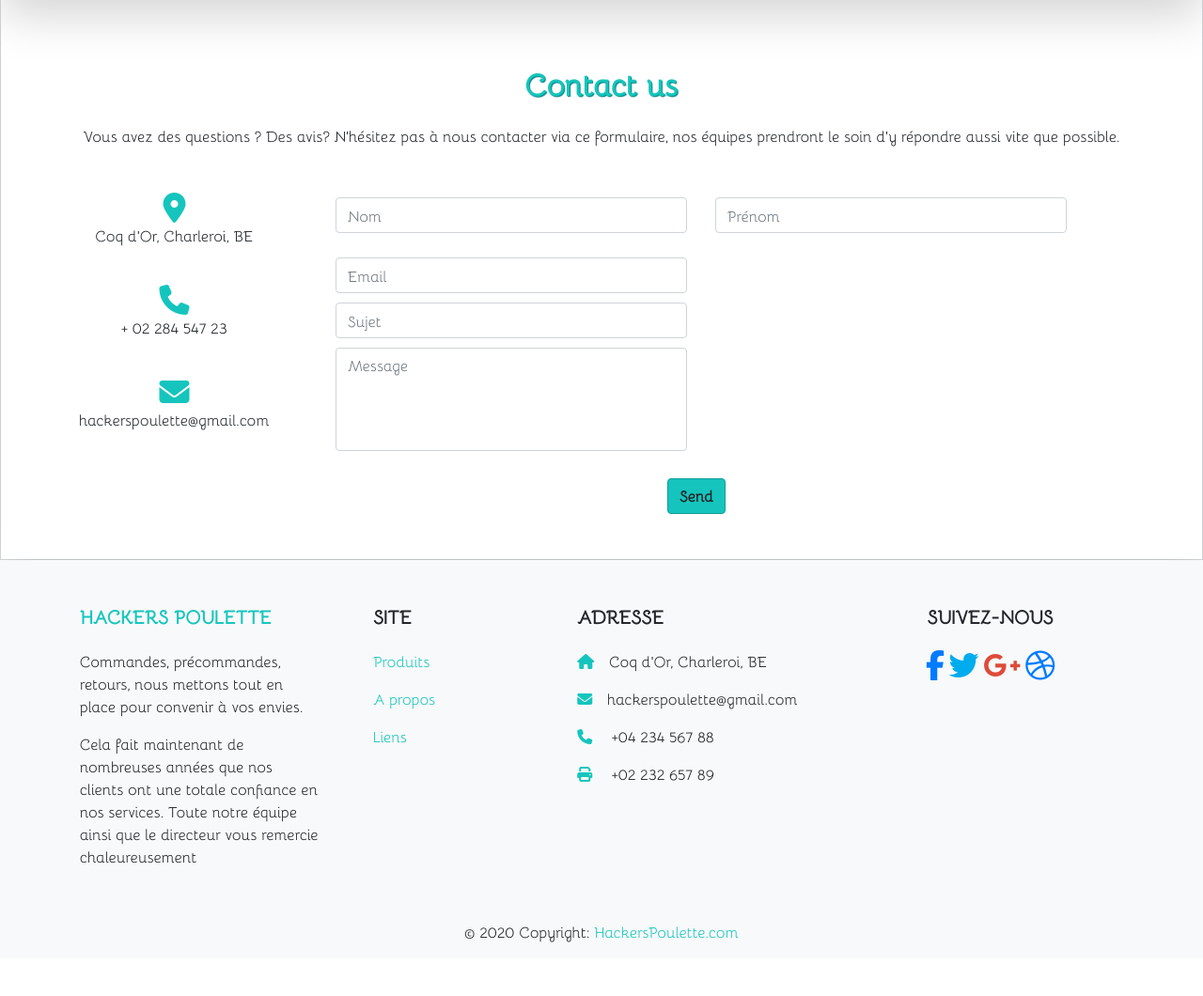
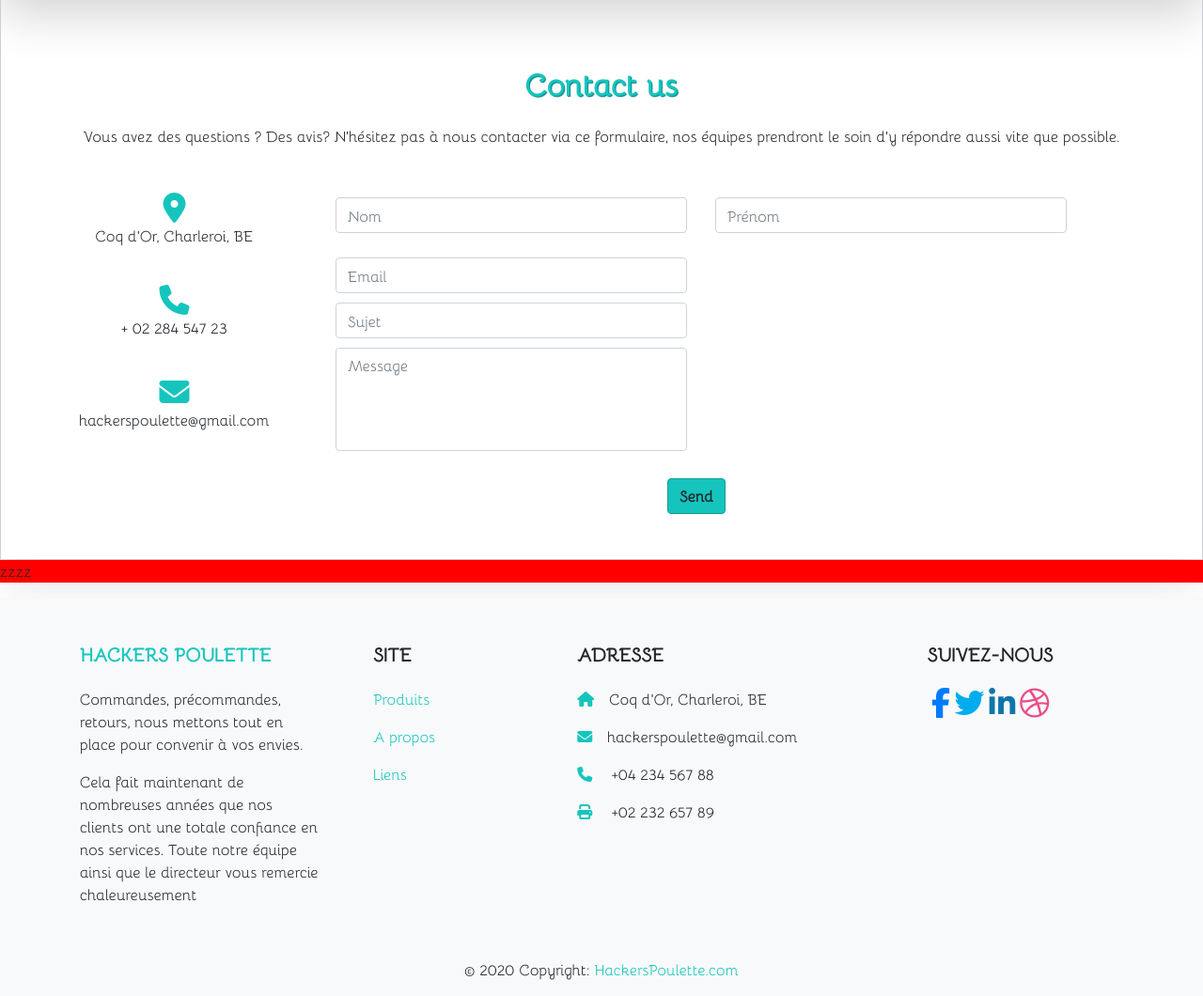
Before and after one commit to j-pard/projet-formulaire, a PHP site: page / in a window 1280 px wide. Shown: the part 2817-3877 px from the top of the page at 94% size. Before the commit the page ends 3820 px from the top, so only its background shows below. Run offline with PHP 8.4, Linux system fonts and the light colour scheme; some libraries are stand-ins or nearby versions.

Commit message:
add section

```diff
--- a/assets/css/style.css
+++ b/assets/css/style.css
@@ -3,26 +3,6 @@
   margin: 0;
   outline: none;
 }
-/* #myBtn {
-
-  position: fixed;
-  bottom: 20px;
-  right: 30px;
-  z-index: 99;
-  border: none;
-  outline: none;
-  background-color:;
-  color: white;
-  cursor: pointer;
-  padding: 15px;
-  border-radius: 10px;
-  font-size: 18px;
-}
-
-#myBtn:hover {
-  background-color: #555;
-} */
-
 
 body {
   overflow-x: hidden;
@@ -131,24 +111,24 @@ body img {
   width: 80%;
 }
 
+body .fa-facebook {
+  color: #3b5998;
+}
+
 body .fa-twitter {
   color: #00acee;
 }
 
-body .fa-dribble {
+body .fa-dribbble {
   color: #EA4C89;
 }
 
-body .fa-google-plus-g {
-  color: #dd4b39;
+body .fa-linkedin-in {
+  color: #0e76a8;
 }
 
 body a i:hover {
   color: grey;
-}
-
-body .fa-linkedin {
-  color: #0e76a8;
 }
 
 body #product {
@@ -278,4 +258,8 @@ body #bat {
   -webkit-animation-fill-mode: both;
           animation-fill-mode: both;
 }
+
+body .parallax {
+  background-color: red;
+}
 /*# sourceMappingURL=style.css.map */
--- a/assets/scss/_colors.scss
+++ b/assets/scss/_colors.scss
@@ -8,6 +8,5 @@ $google-plus: #dd4b39;
 $twitter: #00acee;
 $dribbble: #EA4C89;
 $facebook: #3b5998;
-$linkedIn: #0e76a8;
 $youtube: #FF0000;
 $linkedIn: #0e76a8;
--- a/assets/scss/style.scss
+++ b/assets/scss/style.scss
@@ -110,17 +110,22 @@ body {
             width: 80%;
       }
 
+      .fa-facebook{
+            color: $facebook;
+
+      }
+
       .fa-twitter{
             color: $twitter;
 
       }
 
-      .fa-dribble{
+      .fa-dribbble{
             color: $dribbble;
       }
 
-      .fa-google-plus-g{
-            color: $google-plus;
+      .fa-linkedin-in{
+            color: $linkedIn;
 
 
       }
@@ -129,9 +134,7 @@ body {
                   color: grey;
             }
 
-      .fa-linkedin{
-            color: $linkedIn;
-      }
+
 
       #product{
 
@@ -244,6 +247,7 @@ body {
 
       footer{
 
+
             p{
                   font-size: medium;
             }
@@ -268,5 +272,25 @@ body {
             animation-fill-mode: both;
       }
 
+      // #video{
+      //       width: auto;
+      //       height: auto;
+      //       display: block;
+      //       -o-object-fit: cover;
+      //       object-fit: cover;
 
+
+      // }
+
+      // video{
+      //       width: 100%;
+      //       height: 100%;
+      //       background-size: auto;
+
+
+      // }
+
+      .parallax{
+            background-color: red;
+      }
 }
--- a/index.html
+++ b/index.html
@@ -19,7 +19,7 @@
 <body>
       <header>
             <!---Cookies--->
-            <section class="alert text-center cookiealert" role="alert">
+            <section id="alert" class="alert text-center cookiealert" role="alert">
                   <b>Tu aimes les cookies?</b> &#x1F36A; Nous utilisons des cookies pour vous assurez la meilleure expérience possible.<a href="https://cookiesandyou.com/" target="_blank">Plus</a>
                   <button type="button" class="btn btn-primary btn-sm acceptcookies" aria-label="Close">
                       I have no choices
@@ -62,7 +62,7 @@
                               <p id="kitdescribe" class="text-justify"> Lorem ipsum dolor sit amet consectetur adipisicing elit. Ut, consectetur atque!
                                Necessitatibus, omnis velit iusto alias ipsam numquam sint laudantium totam eius aut corrupti consectetur dolorum odio maiores fugiat natus.
                               Cqui qui galere juste pour centrer un texte? C'est moiiiii</p>
-                              <button class="btn btn-outline-light font-weight-bold mb-2">Voir le kit</button>
+                              <a href="#products"><button class="btn btn-outline-light font-weight-bold mb-2">Voir le kit</button></a>
                         </div>
                         <figure class="col-lg-5 text-center">
                               <img class="rounded mx-auto d-block" id="kit" src="assets/img/kit.jpg" alt="kit rasberry">
@@ -177,6 +177,8 @@
 
                   </article>
             </section>
+
+
             <!---FORMULAIRE CONTACT--->
             <section class="container-fluid p-5 shadow-lg" id="contact">
                   <h2 class="h2-responsive font-weight-bold text-center my-4">Contact us</h2>
@@ -243,6 +245,14 @@
                   </div>
               </section>
       </main>
+      <section class="container-fluid p-0" id="video">
+            <div class="parallax">
+                  <p>zzzz</p>
+                  <!-- <video src="assets/img/Futuristic - 896.mp4" autoplay muted loop></video> -->
+            </div>
+
+
+      </section>
       <footer class="page-footer shadow-sm font-small bg-light lighten-3 pt-4 container-fluid">
             <div class="container text-center text-md-left">
                   <div class="row">
@@ -310,10 +320,10 @@
                               <a href="https://www.twitter.com" tabindex="t" type="button" class="btn-floating btn-tw">
                               <i class="fab fa-twitter fa-2x"></i>
                               </a>
-                              <a href="https://www.google.com" tabindex="g" type="button" class="btn-floating btn-gplus">
-                              <i class="fab fa-google-plus-g fa-2x"></i>
+                              <a href="https://www.linkedin.com" tabindex="l" type="button" class="btn-floating btn-in">
+                              <i class="fab fa-linkedin-in fa-2x"></i>
                               </a>
-                              <a href="https://www.dribble.com" tabindex="d" type="button" class="btn-floating btn-dribbble">
+                              <a href="https://www.dribbble.com" tabindex="d" type="button" class="btn-floating btn-dribbble">
                               <i class="fab fa-dribbble fa-2x"></i>
                               </a>
                         </div>
```
Also changed, not shown: ressources/tabindex.md (+1 -1 lines), assets/js/script.js (line endings or trailing spaces), 1 other file.
